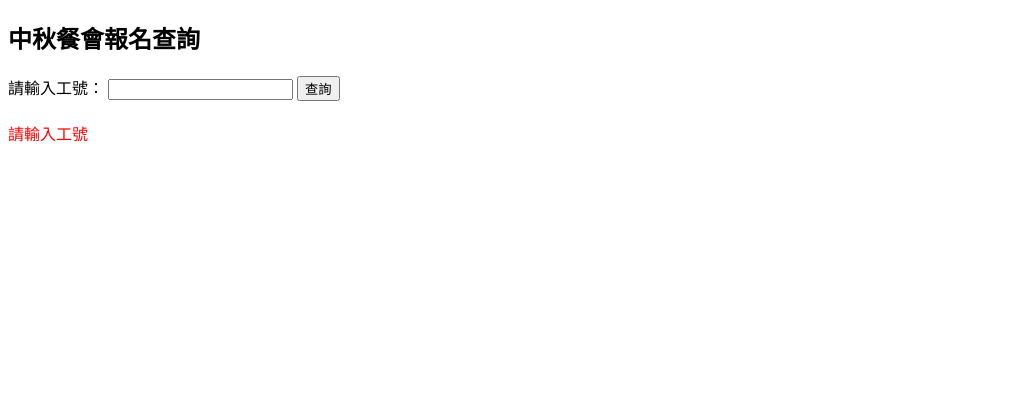
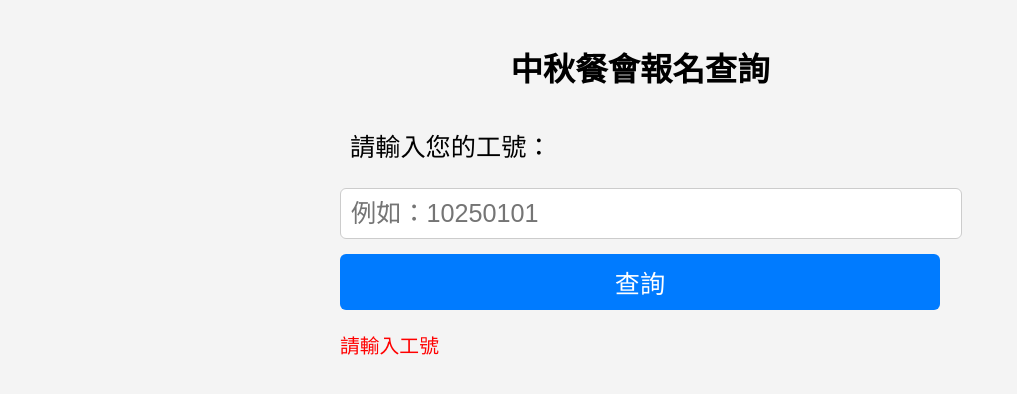
Before and after one commit to oshatrp/htmafg, a plain HTML site: page index.html in a window 1280 px wide. Both pictures are taken after a click on the button "查詢". Shown: the whole page, without its empty margins (0-1017 px from the left). Drawn offline with Linux system fonts and the light colour scheme.

Commit message:
Update index.html

```diff
--- a/index.html
+++ b/index.html
@@ -2,44 +2,98 @@
 <html lang="zh-Hant">
 <head>
   <meta charset="UTF-8">
-  <title>中秋餐會查詢</title>
+  <title>中秋餐會查詢系統</title>
+  <meta name="viewport" content="width=device-width, initial-scale=1">
+  <style>
+    body {
+      font-family: "Noto Sans TC", sans-serif;
+      padding: 16px;
+      max-width: 600px;
+      margin: auto;
+      font-size: 18px;
+      background-color: #f4f4f4;
+    }
+
+    h2 {
+      text-align: center;
+      font-size: 1.8em;
+    }
+
+    label, input, button {
+      display: block;
+      width: 100%;
+      margin: 15px 0;
+      font-size: 1.4em;
+      padding: 10px;
+    }
+
+    input {
+      border: 1px solid #ccc;
+      border-radius: 6px;
+    }
+
+    button {
+      background-color: #007bff;
+      color: white;
+      border: none;
+      border-radius: 6px;
+    }
+
+    #result {
+      margin-top: 20px;
+      font-size: 1.1em;
+    }
+
+    .entry {
+      border: 1px solid #ccc;
+      border-radius: 6px;
+      padding: 15px;
+      margin-bottom: 15px;
+      background-color: #fff;
+    }
+  </style>
 </head>
 <body>
   <h2>中秋餐會報名查詢</h2>
-  <label for="empId">請輸入工號：</label>
-  <input type="text" id="empId">
+  <label for="empId">請輸入您的工號：</label>
+  <input type="text" id="empId" placeholder="例如：10250101">
   <button onclick="search()">查詢</button>
-  <div id="result" style="margin-top:20px;"></div>
+
+  <div id="result"></div>
 
   <script>
-    const apiUrl = "https://script.google.com/macros/s/AKfycbxY8PTSjQ46AY0LavL3VaPmPZKeivRRlbFdeeLaKTZuhO9nWLGu7C7wmO-m0MPYRT0W/exec";
+    const apiUrl = "https://script.google.com/macros/s/AKfycbxY8PTSjQ46AY0LavL3VaPmPZKeivRRlbFdeeLaKTZuhO9nWLGu7C7wmO-m0MPYRT0W/exec"; // 替換為你的 Apps Script 網址
 
     function search() {
       const empId = document.getElementById("empId").value.trim();
       const resultBox = document.getElementById("result");
+
       if (!empId) {
         resultBox.innerHTML = "<p style='color:red;'>請輸入工號</p>";
         return;
       }
 
-      fetch(`${apiUrl}?id=${empId}`)
+      fetch(`${apiUrl}?id=${encodeURIComponent(empId)}`)
         .then(res => res.json())
         .then(data => {
-          if (data.error) {
-            resultBox.innerHTML = "<p style='color:red;'>查無資料</p>";
-          } else {
+          if (data && data.工號) {
             resultBox.innerHTML = `
+              <div class="entry">
                 <p><strong>時間：</strong>${data.時間}</p>
                 <p><strong>是否參加：</strong>${data.是否參加}</p>
                 <p><strong>單位：</strong>${data.單位}</p>
                 <p><strong>工號：</strong>${data.工號}</p>
                 <p><strong>姓名：</strong>${data.姓名}</p>
                 <p><strong>是否吃素：</strong>${data.是否吃素}</p>
+              </div>
             `;
+          } else {
+            resultBox.innerHTML = "<p style='color:red;'>查無資料</p>";
           }
         })
         .catch(err => {
-          resultBox.innerHTML = "<p style='color:red;'>查詢失敗，請稍後再試</p>";
+          console.error(err);
+          resultBox.innerHTML = "<p style='color:red;'>查詢失敗，請稍後再試。</p>";
         });
     }
   </script>
```
Lines whose indentation alone changed are shown as unchanged.
